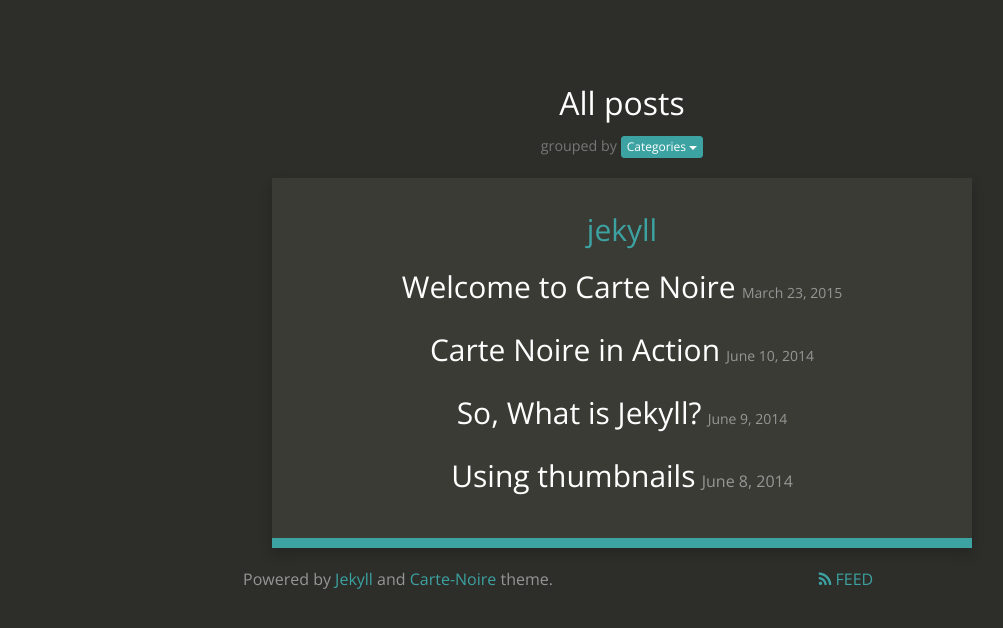
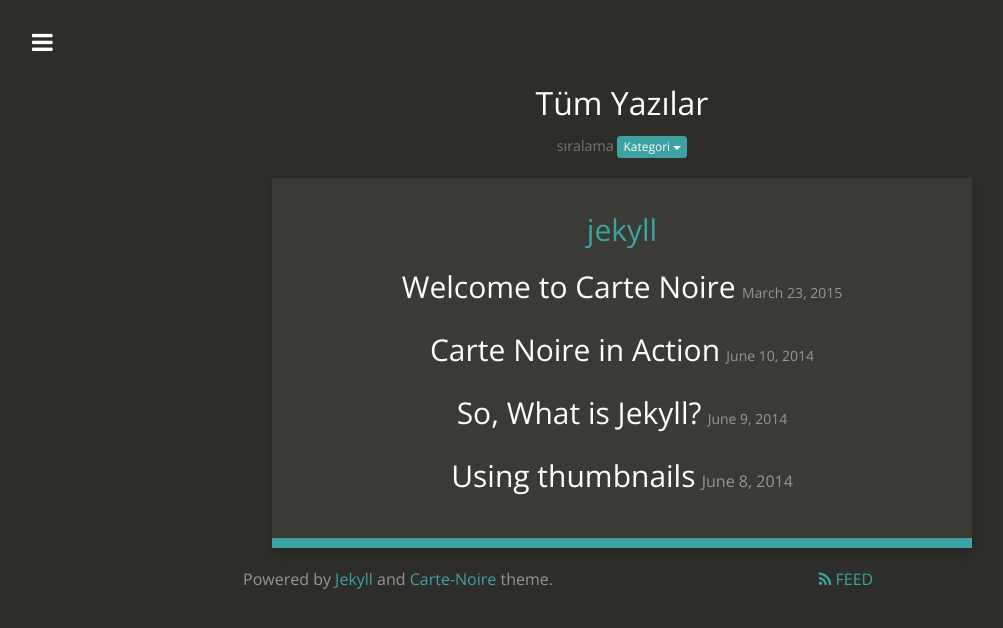
Before and after one commit to uCibar/uCibar.github.io, a Jekyll site: the page built from posts-by-categories.html, in a window 1280 px wide. Shown: the top 628 px of the page, without its empty margins (18-1021 px from the left). Built offline with Jekyll 4.4.1, drawn with Linux system fonts in a browser that asks for light colours; nearby versions of some CDN libraries.

Commit message:
tema türkçeleştirildi

```diff
--- a/_includes/header.html
+++ b/_includes/header.html
@@ -3,9 +3,9 @@
     <p>{{ site.title }}</p>
 
     <ul class="pages">
-      <li><a href="{{ site.baseurl }}/"><i class="fa fa-home"></i> Home</a></li>
-      <li><a href="{{ site.baseurl }}/posts/"><i class="fa fa-archive"></i> All Posts</a></li>
-      <li><a href="{{ site.baseurl }}/search/"><i class="fa fa-search"></i> Search</a></li>
+      <li><a href="{{ site.baseurl }}/"><i class="fa fa-home"></i> Anasayfa</a></li>
+      <li><a href="{{ site.baseurl }}/posts/"><i class="fa fa-archive"></i> Tüm Yazılar</a></li>
+      <li><a href="{{ site.baseurl }}/search/"><i class="fa fa-search"></i> Arama</a></li>
     </ul>
 
     {% include social_links.html %}
--- a/_layouts/default.html
+++ b/_layouts/default.html
@@ -4,6 +4,8 @@
     {% include head.html %}
 
     <body>
+
+      {% include header.html %}
 
     <div class="page-content">
       <div class="wrap">
--- a/posts-by-categories.html
+++ b/posts-by-categories.html
@@ -8,15 +8,15 @@ make-smaller-titles: true
   <div class="row index all-posts">
 
     <h1 class="header author-header">{{ site.author_name }}</h1>
-    <h2 class="header" itemprop="headline">All posts</h2>
-    <h2 class="header categories" itemprop="headline"><small>grouped by
+    <h2 class="header" itemprop="headline">Tüm Yazılar</h2>
+    <h2 class="header categories" itemprop="headline"><small>sıralama
 
       <div class="dropdown btn-group">
-        <button class="btn btn-categories dropdown-toggle btn-xs" type="button" data-toggle="dropdown">Categories
+        <button class="btn btn-categories dropdown-toggle btn-xs" type="button" data-toggle="dropdown">Kategori
           <span class="caret"></span>
         </button>
         <ul class="dropdown-menu">
-          <li><a href="{{ site.baseurl }}/posts/">Years</a></li>
+          <li><a href="{{ site.baseurl }}/posts/">Yıl</a></li>
         </ul>
       </div>
 
--- a/search.html
+++ b/search.html
@@ -5,12 +5,12 @@ layout: default
 <div class="container-fluid index">
   <div class="row index all-posts">
 
-    <h1 class="header author-header">Search</h1>
+    <h1 class="header author-header">Arama Yap</h1>
 
     <div id="search-container">
-      <input type="text" id="search-input" placeholder="Type here...">
+      <input type="text" id="search-input" placeholder="Ne bulmak istiyorsun...">
       <div class="col-md-12 content-panel articles">
-        <ul id="results-container"><small>Start typing to see some results</small></ul>
+        <ul id="results-container"><small>Arama Sonuçları</small></ul>
       </div>
     </div>
 
```
Also changed, not shown: _layouts/post.html (+12 -9 lines), posts.html (+4 -4 lines).
